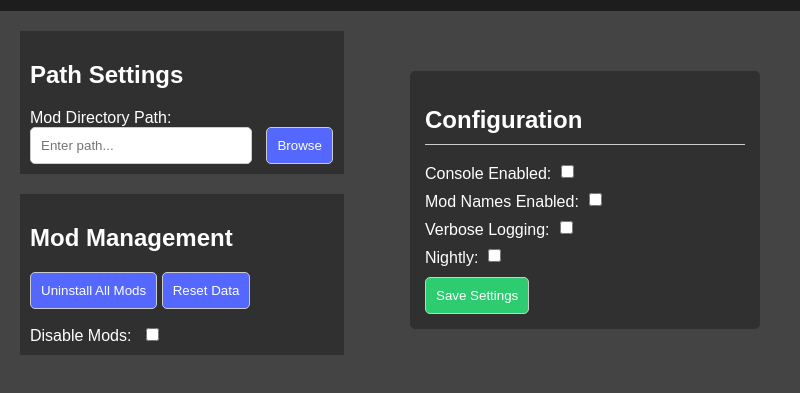
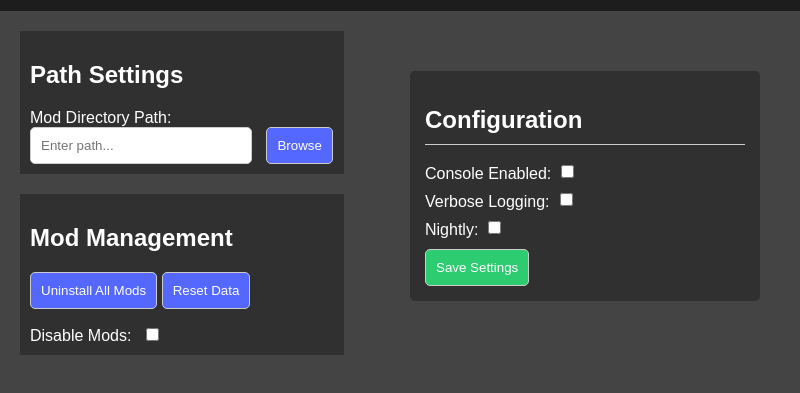
Before and after one commit to AbstractMelon/BorplModManager, an Electron app: page ModManager/settings.html in a window 800 px wide. Shown: the part 89-482 px from the top of the page. Drawn offline with Linux system fonts and the light colour scheme.

Commit message:
settings update

```diff
--- a/ModManager/settings.html
+++ b/ModManager/settings.html
@@ -43,10 +43,6 @@
                 <input type="checkbox" id="consoleEnabled">
             </div>
             <div class="toggleDiv">
-                <label for="modNamesEnabled">Mod Names Enabled:</label>
-                <input type="checkbox" id="modNamesEnabled">
-            </div>
-            <div class="toggleDiv">
                 <label for="verboseLogging">Verbose Logging:</label>
                 <input type="checkbox" id="verboseLogging">
             </div>
```
